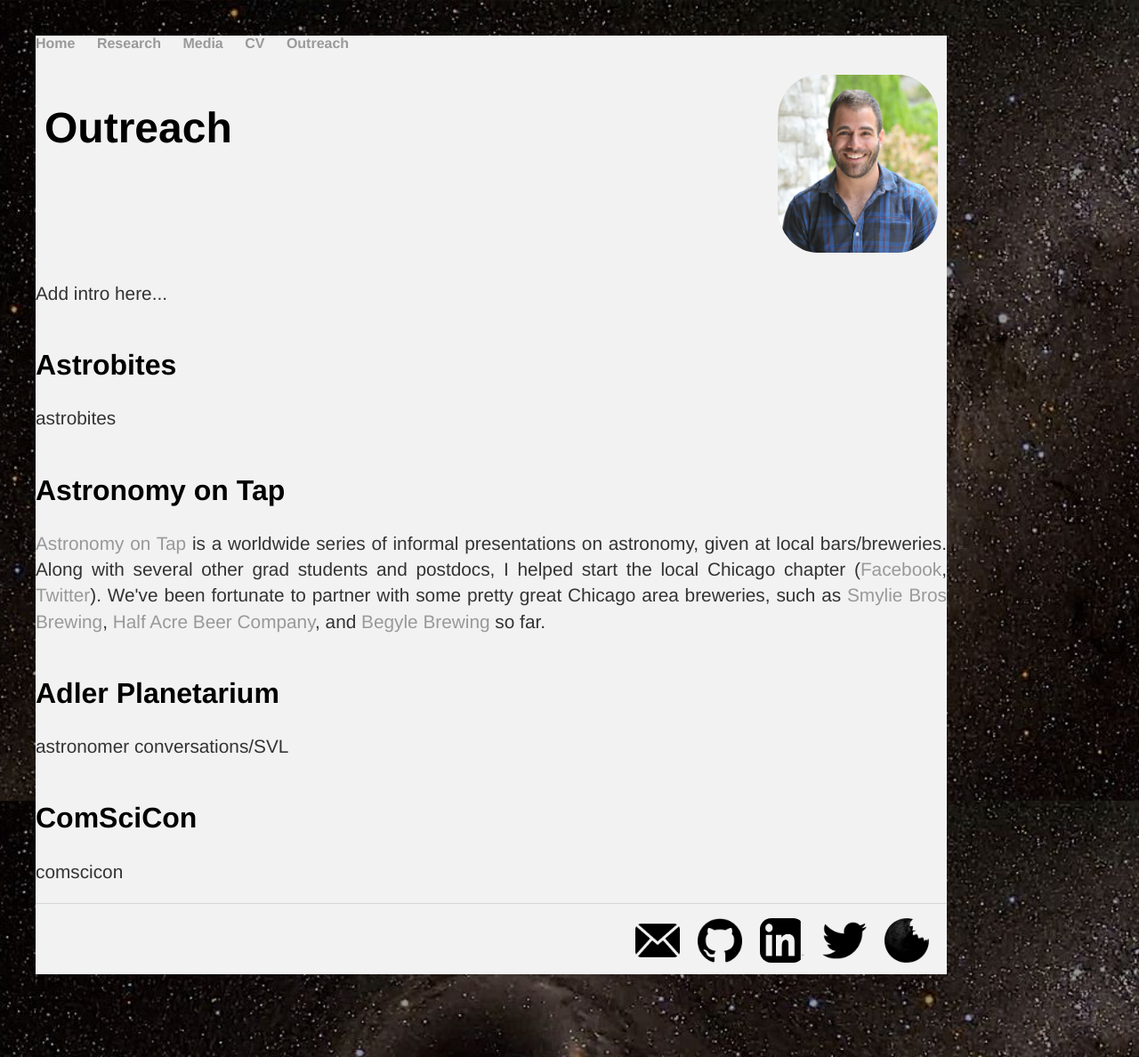
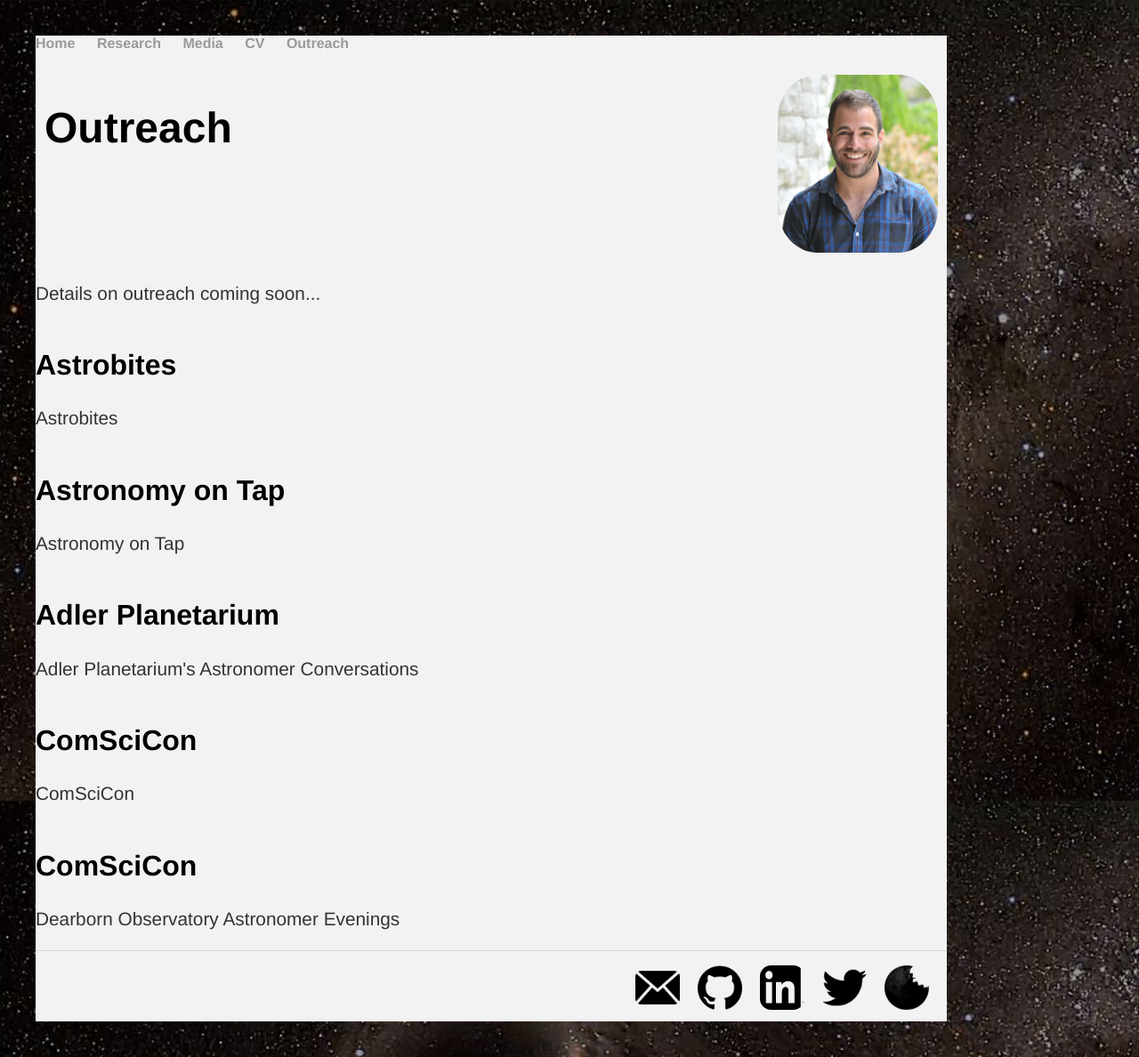
Before and after one commit to michaelzevin/michaelzevin.github.io, a Jekyll site: the page built from outreach/index.html, in a window 1280 px wide. Shown: the whole page at 89% size. Built offline with Jekyll 4.4.1, drawn with Linux system fonts in a browser that asks for light colours.

Commit message:
temporary text until I get the time to write stuff...

```diff
--- a/media/index.html
+++ b/media/index.html
@@ -5,6 +5,6 @@ title: Personal
 
 <div class="row">
 	<p align="justify">
-		MEDIA
+		Media coming soon.
 	</p>
 </div>
--- a/outreach/index.html
+++ b/outreach/index.html
@@ -5,26 +5,32 @@ title: Outreach
 
 <div class="row">
 	<p align="justify">
-		Add intro here...<br />
+		Details on outreach coming soon...<br />
 	</p>
 	<h2 style="-webkit-margin-before: 1.5em;">Astrobites</h2>
 	<p align="justify">
-		astrobites
+		Astrobites
     <br />
 	</p>
 	<h2 style="-webkit-margin-before: 1.5em;">Astronomy on Tap</h2>
 	<p align="justify">
-		<a href="https://astronomyontap.org/">Astronomy on Tap</a> is a worldwide series of informal presentations on astronomy, given at local bars/breweries. Along with several other grad students and postdocs, I helped start the local Chicago chapter (<a href="https://www.facebook.com/aotchicago">Facebook</a>, <a href="https://twitter.com/AoTchicago">Twitter</a>). We've been fortunate to partner with some pretty great Chicago area breweries, such as <a href="http://www.smyliebros.com/">Smylie Bros Brewing</a>, <a href="http://www.halfacrebeer.com">Half Acre Beer Company</a>, and <a href="http://begylebrewing.com">Begyle Brewing</a> so far.
-		<br />
+        Astronomy on Tap
+		<!-- <a href="https://astronomyontap.org/">Astronomy on Tap</a> is a worldwide series of informal presentations on astronomy, given at local bars/breweries. Along with several other grad students and postdocs, I helped start the local Chicago chapter (<a href="https://www.facebook.com/aotchicago">Facebook</a>, <a href="https://twitter.com/AoTchicago">Twitter</a>). We've been fortunate to partner with some pretty great Chicago area breweries, such as <a href="http://www.smyliebros.com/">Smylie Bros Brewing</a>, <a href="http://www.halfacrebeer.com">Half Acre Beer Company</a>, and <a href="http://begylebrewing.com">Begyle Brewing</a> so far. -->
+    <br />
 	</p>
 	<h2 style="-webkit-margin-before: 1.5em;">Adler Planetarium</h2>
 	<p align="justify">
-		astronomer conversations/SVL
+		Adler Planetarium's Astronomer Conversations
     <br />
 	</p>
 	<h2 style="-webkit-margin-before: 1.5em;">ComSciCon</h2>
 	<p align="justify">
-		comscicon
+		ComSciCon
+    <br />
+	</p>
+	<h2 style="-webkit-margin-before: 1.5em;">ComSciCon</h2>
+	<p align="justify">
+		Dearborn Observatory Astronomer Evenings
     <br />
 	</p>
 
--- a/personal/index.html
+++ b/personal/index.html
@@ -5,6 +5,6 @@ title: Personal
 
 <div class="row">
 	<p align="justify">
-		Testing testing testing personal
+		Personal info coming soon...
 	</p>
 </div>
--- a/research/index.html
+++ b/research/index.html
@@ -5,7 +5,7 @@ title: Research
 
 <div class="row">
 	<p align="justify">
-        RESEARCH
+        Research info coming soon...
 		<br /><br />
 		Publication list (via ADS) can be found <a href="https://ui.adsabs.harvard.edu/#search/q=%20author%3A%22zevin%2C%20michael%22&sort=date%20desc%2C%20bibcode%20desc&p_=0">here</a>.
 	</p>
```
